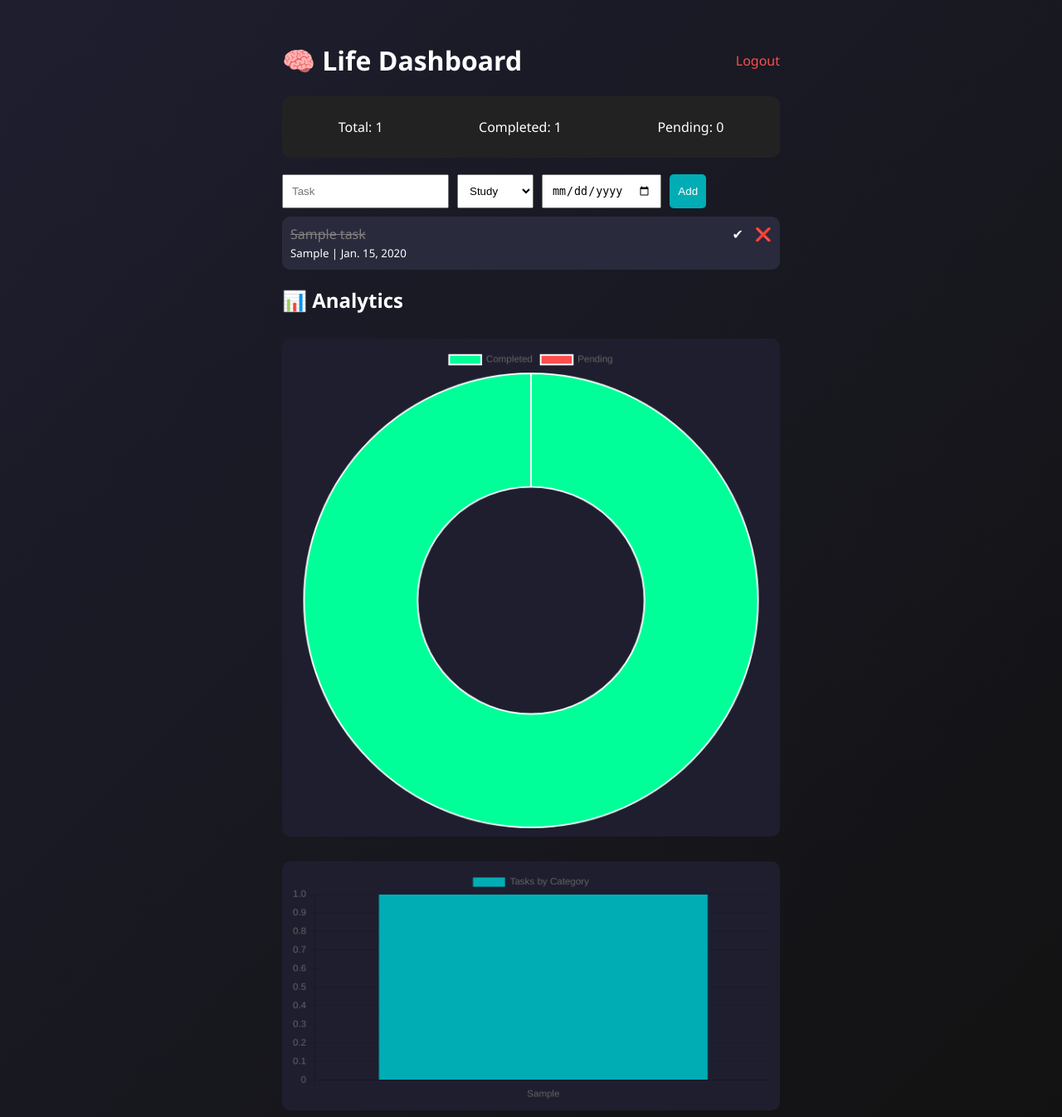
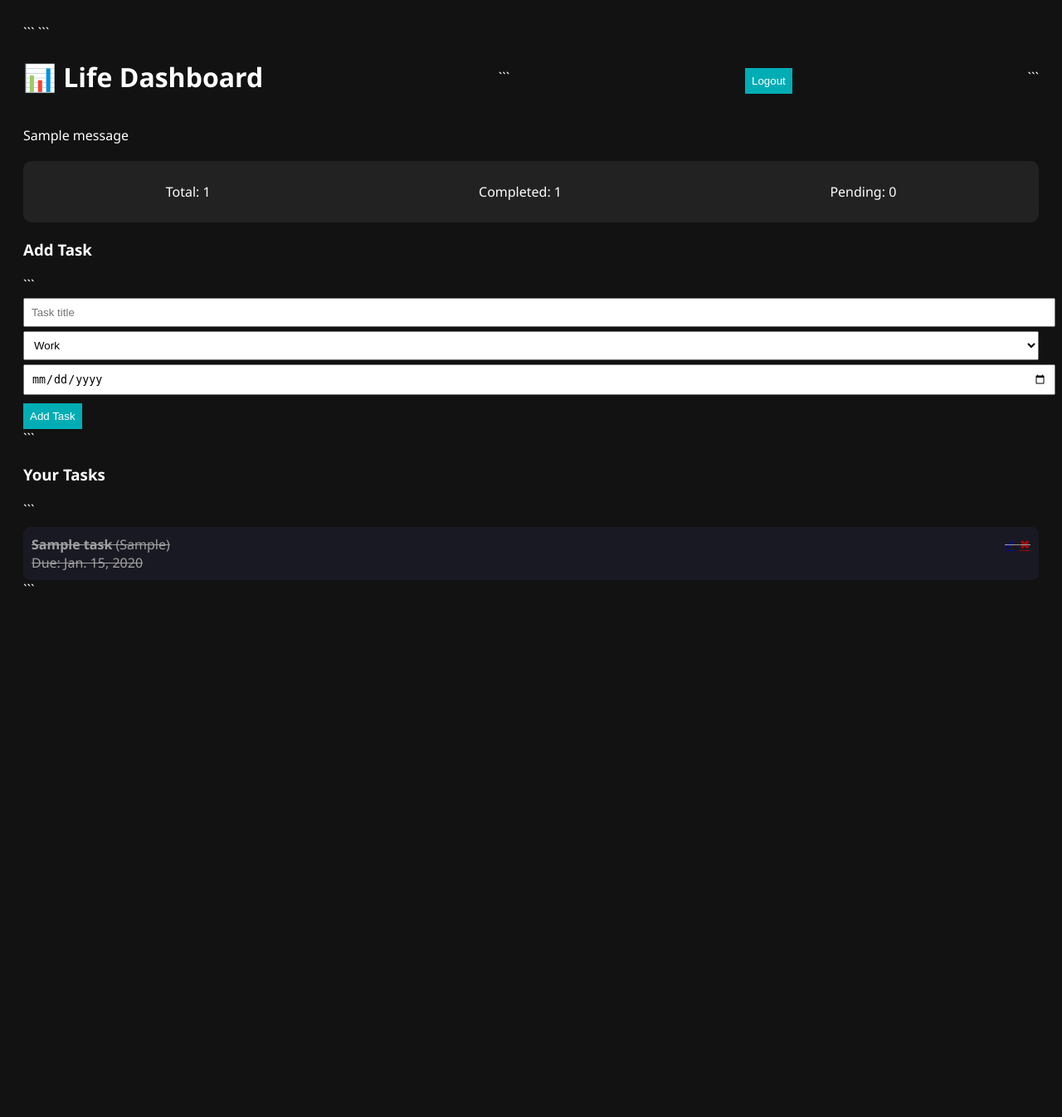
Before and after one commit to Bharathkumar-2710/Life-Dashboard, a Django app: page / in a window 1280 px wide. Shown: the whole page at 83% size. After the commit the page ends 707 px from the top, so only its background shows below. Run offline with Django 4.2, Linux system fonts and the light colour scheme; a user stored in the database is signed in; tables that the repository leaves empty hold one stand-in row (values such as "Sample post"); one stand-in notice (Sample message) is shown.

Commit message:
modifty home

````diff
--- a/life_dashboard/urls.py
+++ b/life_dashboard/urls.py
@@ -14,6 +14,6 @@ urlpatterns = [
     ), name='login'),
 
     path('accounts/logout/', auth_views.LogoutView.as_view(
-        next_page='login'
-    ), name='logout'),
+    next_page='login'
+), name='logout'),
 ]
--- a/templates/home.html
+++ b/templates/home.html
@@ -1,26 +1,18 @@
 {% load static %}
+
 <!DOCTYPE html>
+
 <html>
 <head>
     <title>Life Dashboard</title>
 
-    <!-- Chart.js -->
-    <script src="https://cdn.jsdelivr.net/npm/chart.js"></script>
-
-    <!-- Static CSS -->
-    <link rel="stylesheet" href="{% static 'css/style.css' %}">
-
+```
 <style>
     body {
         font-family: 'Segoe UI';
-            background: linear-gradient(135deg, #1e1e2f, #121212);
+        background: #121212;
         color: white;
-        }
-
-        .container {
-            width: 600px;
-            margin: auto;
-            margin-top: 30px;
+        padding: 20px;
     }
 
     h1 {
@@ -33,159 +25,137 @@
         align-items: center;
     }
 
-        form {
-            display: flex;
-            gap: 10px;
-            flex-wrap: wrap;
-        }
-
-        input, select, button {
-            padding: 10px;
-        }
-
-        button {
-            background: #00adb5;
-            border: none;
-            color: white;
-            border-radius: 5px;
-        }
-
-        button:hover {
-            background: #00cfc8;
-            cursor: pointer;
-        }
-
-        .task {
-            background: #2a2a3d;
-            border-radius: 10px;
-            padding: 10px;
-            margin-top: 10px;
-            display: flex;
-            justify-content: space-between;
-        }
-
-        .done {
-            text-decoration: line-through;
-            color: gray;
-        }
-
     .stats {
         display: flex;
         justify-content: space-around;
         background: #222;
         padding: 10px;
         border-radius: 10px;
-            margin-bottom: 20px;
+        margin-top: 20px;
     }
 
-        canvas {
-            margin-top: 30px;
+    .task-box {
+        margin-top: 20px;
+    }
+
+    .task {
         background: #1e1e2f;
         padding: 10px;
-            border-radius: 10px;
+        margin-top: 10px;
+        border-radius: 8px;
+        display: flex;
+        justify-content: space-between;
     }
 
-        a {
-            color: white;
-            margin-left: 10px;
-            text-decoration: none;
+    .task.completed {
+        text-decoration: line-through;
+        opacity: 0.6;
     }
 
-        .logout {
-            color: #ff4d4d;
+    input, select {
+        padding: 8px;
+        margin-top: 5px;
+        width: 100%;
+    }
+
+    button {
+        padding: 8px;
+        margin-top: 10px;
+        background: #00adb5;
+        border: none;
+        color: white;
+        cursor: pointer;
+    }
+
+    .delete {
+        background: red;
     }
 </style>
+```
+
 </head>
 
 <body>
 
-<div class="container">
+<div class="top-bar">
+    <h1>📊 Life Dashboard</h1>
 
-    <div class="top-bar">
-        <h1>🧠 Life Dashboard</h1>
-        <a href="{% url 'logout' %}" class="logout">Logout</a>
+```
+<!-- ✅ Logout FIX -->
+<form method="POST" action="{% url 'logout' %}">
+    {% csrf_token %}
+    <button>Logout</button>
+</form>
+```
+
 </div>
 
-    <!-- STATS -->
+<!-- ✅ Messages -->
+
+{% if messages %}
+{% for message in messages %} <p>{{ message }}</p>
+{% endfor %}
+{% endif %}
+
+<!-- ✅ Stats -->
+
 <div class="stats">
     <p>Total: {{ total }}</p>
     <p>Completed: {{ completed }}</p>
     <p>Pending: {{ pending }}</p>
 </div>
 
-    <!-- ADD TASK -->
+<!-- ✅ Add Task -->
+
+<div class="task-box">
+    <h3>Add Task</h3>
+
+```
 <form method="POST" action="{% url 'add_task' %}">
     {% csrf_token %}
-        <input type="text" name="title" placeholder="Task" required>
+    <input type="text" name="title" placeholder="Task title" required>
 
     <select name="category">
+        <option>Work</option>
         <option>Study</option>
-            <option>Workout</option>
-            <option>Money</option>
+        <option>Personal</option>
     </select>
 
     <input type="date" name="due_date">
 
-        <button type="submit">Add</button>
+    <button type="submit">Add Task</button>
 </form>
+```
 
-    <!-- TASK LIST -->
+</div>
+
+<!-- ✅ Task List -->
+
+<div class="task-box">
+    <h3>Your Tasks</h3>
+
+```
 {% for task in tasks %}
-        <div class="task">
+    <div class="task {% if task.completed %}completed{% endif %}">
         <div>
-                <span class="{% if task.completed %}done{% endif %}">
-                    {{ task.title }}
-                </span>
-                <br>
-                <small>{{ task.category }} | {{ task.due_date }}</small>
+            <b>{{ task.title }}</b> ({{ task.category }})<br>
+            Due: {{ task.due_date }}
         </div>
 
         <div>
-                <a href="{% url 'complete_task' task.id %}">✔</a>
-                <a href="{% url 'delete_task' task.id %}" onclick="return confirm('Delete this task?')">❌</a>
+            <!-- Toggle -->
+            <a href="{% url 'toggle_complete' task.id %}">✔</a>
+
+            <!-- Delete -->
+            <a href="{% url 'delete_task' task.id %}" style="color:red;">✖</a>
         </div>
     </div>
 {% empty %}
-        <p>No tasks yet</p>
+    <p>No tasks yet.</p>
 {% endfor %}
-
-    <!-- CHARTS -->
-    <h2>📊 Analytics</h2>
-
-    <canvas id="taskChart"></canvas>
-    <canvas id="categoryChart"></canvas>
+```
 
 </div>
 
-<!-- JAVASCRIPT -->
-<script>
-    // Task Chart
-    const taskChart = new Chart(document.getElementById('taskChart'), {
-        type: 'doughnut',
-        data: {
-            labels: ['Completed', 'Pending'],
-            datasets: [{
-                data: [{{ completed }}, {{ pending }}],
-                backgroundColor: ['#00ff99', '#ff4d4d']
-            }]
-        }
-    });
-
-    // Category Chart
-    const categoryData = JSON.parse('{{ category_data|safe|escapejs }}');
-
-    const categoryChart = new Chart(document.getElementById('categoryChart'), {
-        type: 'bar',
-        data: {
-            labels: Object.keys(categoryData),
-            datasets: [{
-                label: 'Tasks by Category',
-                data: Object.values(categoryData),
-                backgroundColor: '#00adb5'
-            }]
-        }
-    });
-</script>
-
 </body>
 </html>
````
Lines whose indentation alone changed are shown as unchanged.
